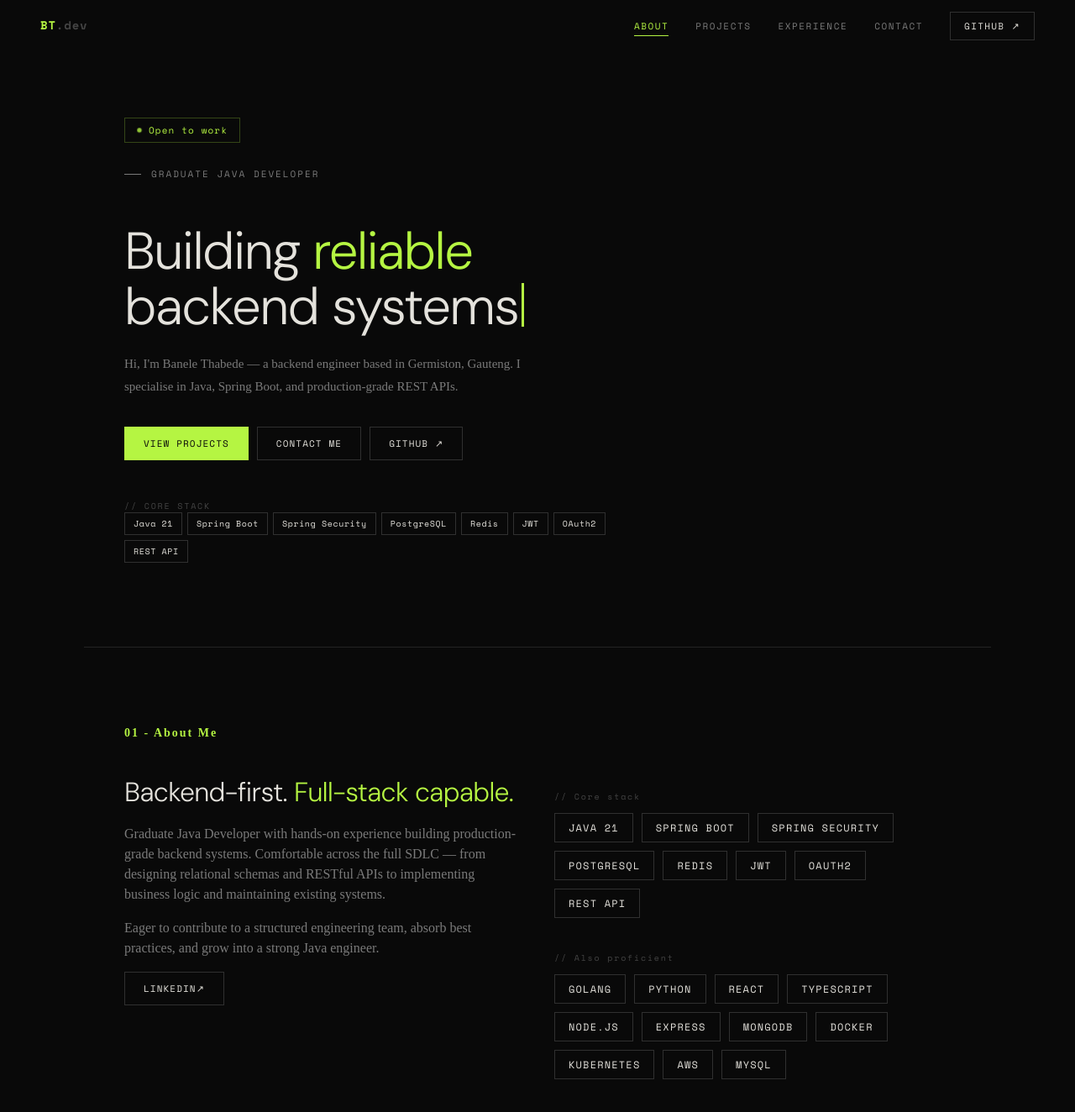
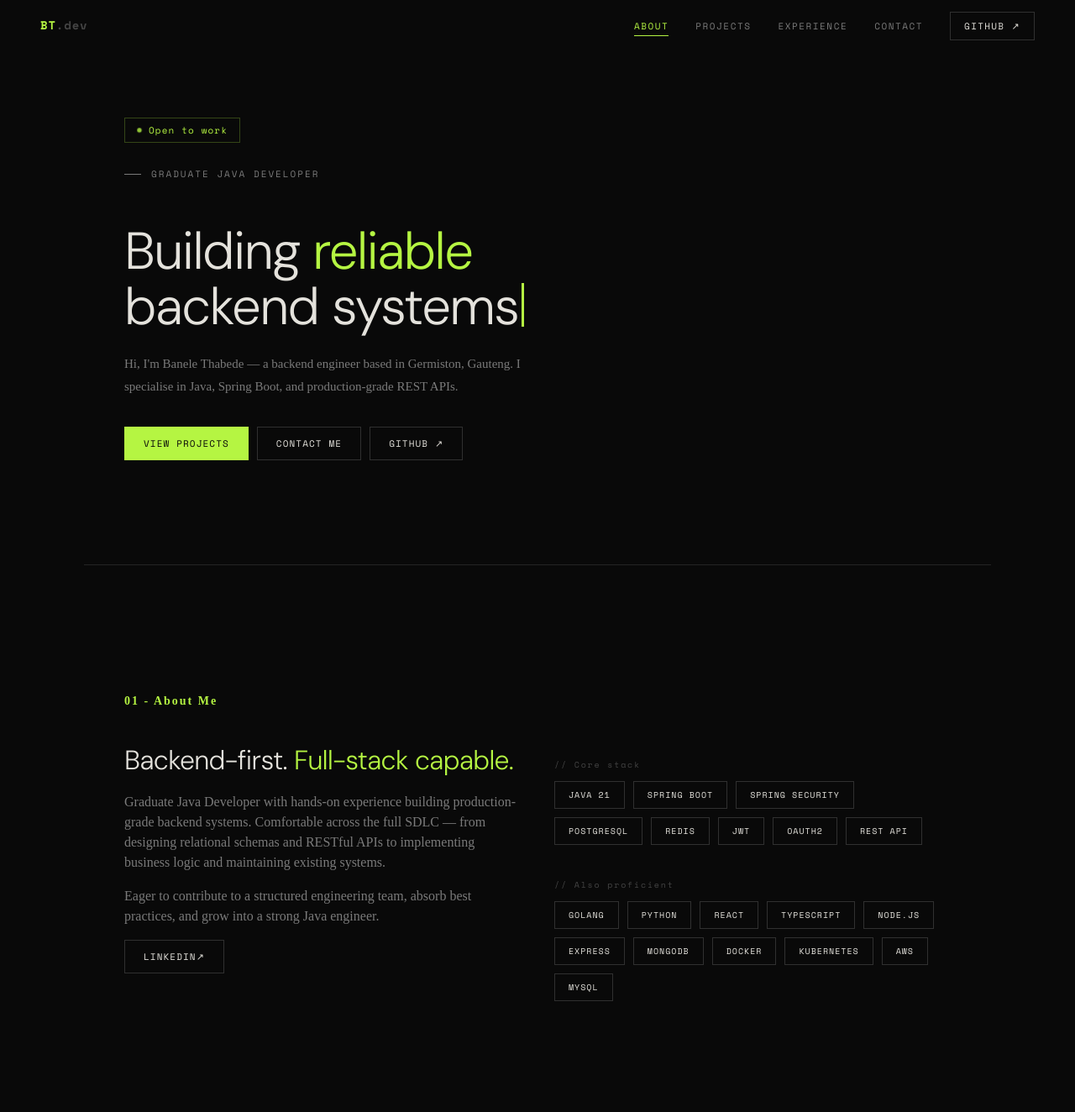
Before and after one commit to BaneleJerry/portfolio, a React app: page / in a window 1280 px wide. Shown: the top 1324 px of the page at 84% size. After the commit the page ends 1232 px from the top, so only its background shows below. Built offline with nearby package versions, Linux system fonts and the light colour scheme; the HTML template or start-up script is replaced by a standard one.

Commit message:
fixed minor visual bugs and incon

```diff
--- a/src/Components/About/About.css
+++ b/src/Components/About/About.css
@@ -1,5 +1,5 @@
 .about{
-    padding: 80px 48px;
+    padding: 140px 48px 40px;
     max-width: 1080px;
     margin: 0 auto;
     border-top: 1px solid var(--border);
@@ -89,7 +89,7 @@
 
 .about__stack-tag {
     font-family: var(--mono);
-    font-size: 12px;
+    font-size: 10px;
     letter-spacing: 0.1em;
     text-transform: uppercase;
     padding: 8px 16px;
--- a/src/Components/Hero/Hero.css
+++ b/src/Components/Hero/Hero.css
@@ -30,12 +30,12 @@
 */
 .hero {
   display: grid;
-  grid-template-columns: 1fr 300px;
+  grid-template-columns: 1fr 260px;
   gap: 60px;
   align-items: center;
 
   /* Top padding accounts for the fixed navbar height (--nav-h: 60px) */
-  padding: 140px 48px 100px;
+  padding: 140px 48px 80px;
   max-width: 1080px;
   margin: 0 auto;
 
@@ -205,6 +205,7 @@
   gap: 10px;
   flex-wrap: wrap;   /* wraps to next line on small screens */
   margin-bottom: 44px;
+  align-items: center;
 }
 
 .hero__btn {
--- a/src/Components/Hero/Hero.tsx
+++ b/src/Components/Hero/Hero.tsx
@@ -23,10 +23,7 @@ import "./Hero.css";
 // We define this OUTSIDE the component.
 // If it were inside, React would re-create this array on every single render.
 // Since it never changes, it belongs outside.
-const TECH_STACK = [
-    "Java 21", "Spring Boot", "Spring Security",
-    "PostgreSQL", "Redis", "JWT", "OAuth2", "REST API",
-];
+
 
 // ─── 3. THE COMPONENT ────────────────────────────────────────────────────────
 const Hero = () => {
@@ -156,16 +153,6 @@ const Hero = () => {
           value as the key is fine here because the list never changes.
           In dynamic lists (from an API), use a unique ID instead.
         */}
-                <div className="hero__stack">
-                    <span className="hero__stack-label">// Core stack</span>
-                    <div className="hero__stack-items">
-                        {TECH_STACK.map((tech) => (
-                            <span key={tech} className="hero__stack-tag">
-                                {tech}
-                            </span>
-                        ))}
-                    </div>
-                </div>
             </div>
 
             {/* ── RIGHT COLUMN — AVATAR ── */}
```
